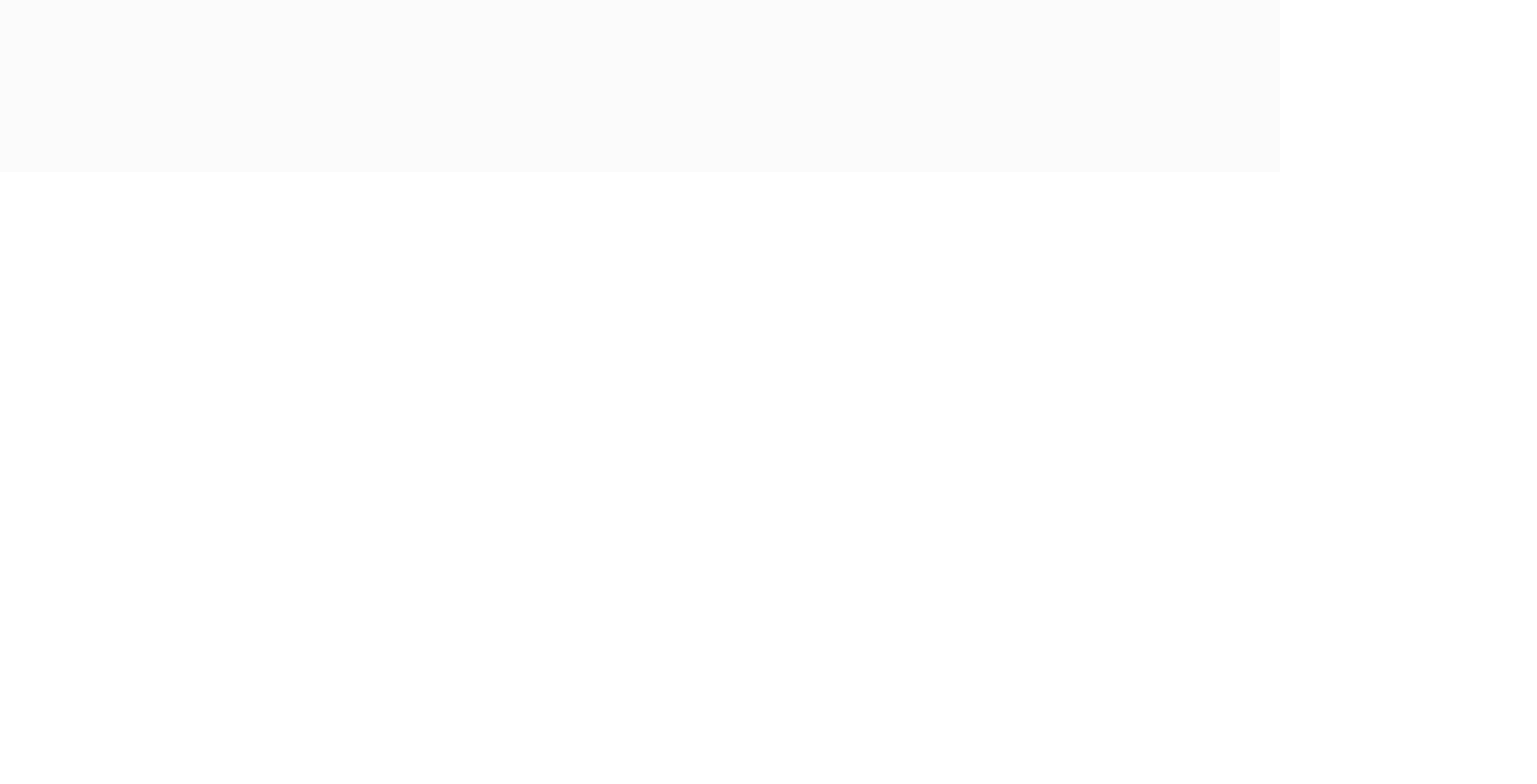
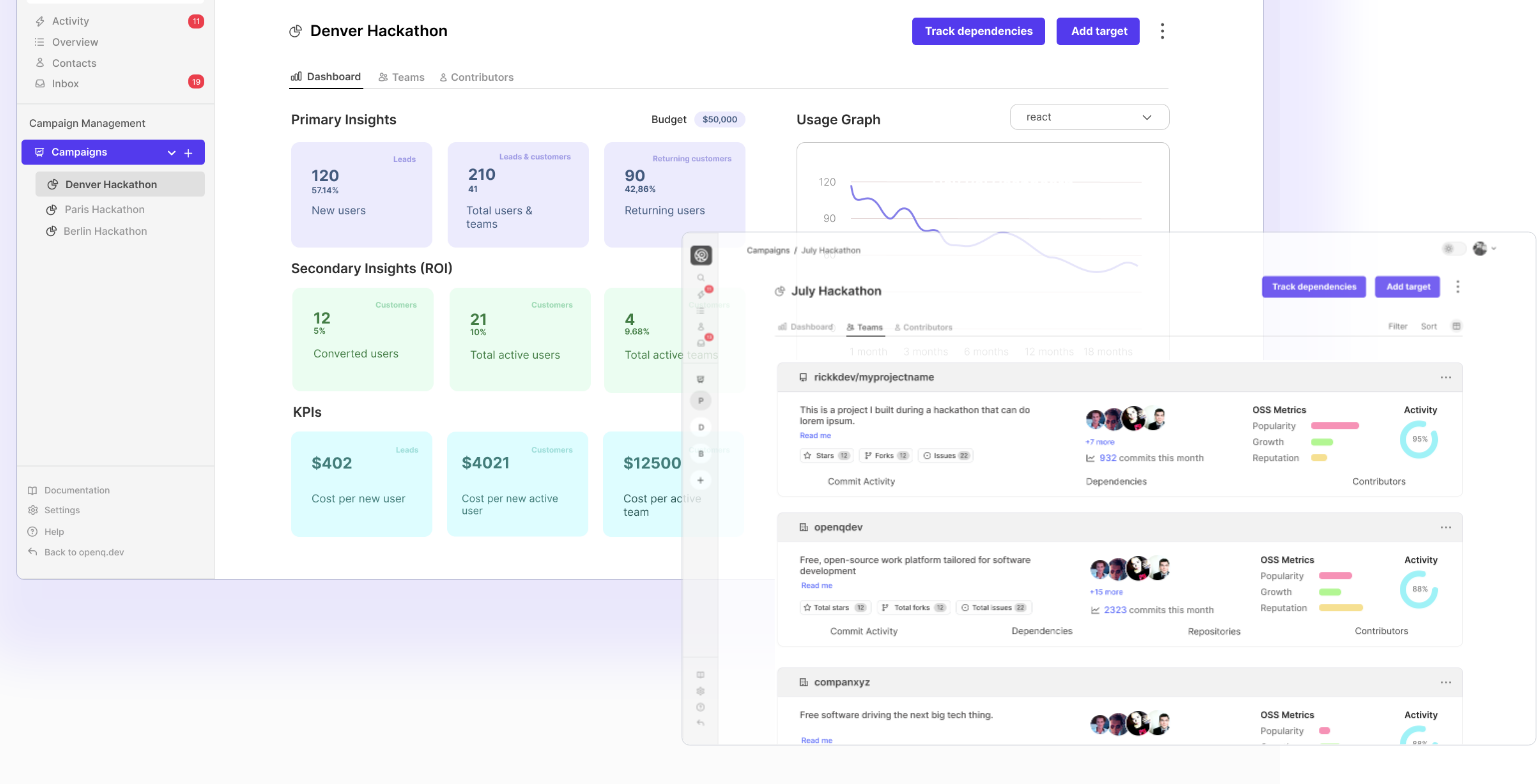
Before and after one commit to OpenQDev/drm-landing, a Next.js app: page / in a window 1280 px wide. Shown: the part 864-1648 px from the top of the page, 1537 px wide, since content can reach past the window. Before the commit the page ends 1036 px from the top, so only its background shows below. Built offline with nearby package versions, Linux system fonts and the light colour scheme; a web font is replaced by a local one.

Commit message:
added hero core image responsiveness correct

```diff
--- a/src/components/Sales/drm/devrel-core.jsx
+++ b/src/components/Sales/drm/devrel-core.jsx
@@ -18,7 +18,7 @@ const DevRelCore = () => {
           />
         </div>
         <div
-          className="absolute top-1/2 right-0 border border-gray-300 rounded-lg opacity-80"
+          className="hidden lg:block absolute top-1/2 right-0 border border-gray-300 rounded-lg opacity-80"
           style={{ transform: "translateX(30%) translateY(-25%)" }}
         >
           <Image
@@ -30,7 +30,7 @@ const DevRelCore = () => {
           />
         </div>
         <div
-          className="absolute top-1/2 right-0 rounded-lg"
+          className="hidden lg:block absolute top-1/2 right-0 rounded-lg"
           style={{ transform: "translateX(30%) translateY(-25%)" }}
         >
           <Image
--- a/src/pages/index.js
+++ b/src/pages/index.js
@@ -16,7 +16,7 @@ const DRM = () => {
       <Nav />
       <div className="bg-bg-primary-color pb-96">
         <DevRelHero />
-        {/* <DevRelCore /> */}
+        <DevRelCore />
       </div>
     </main>
   );
```
